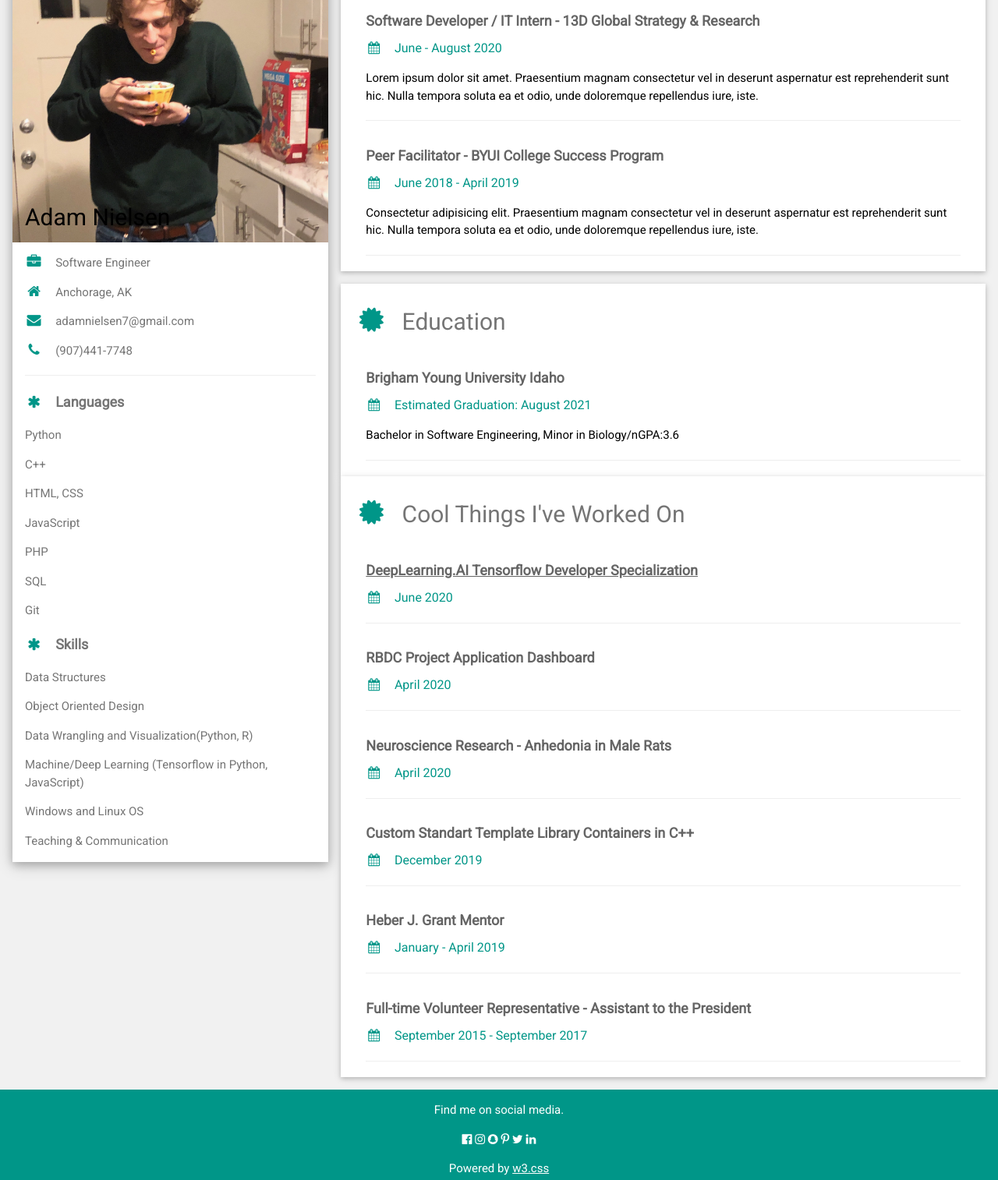
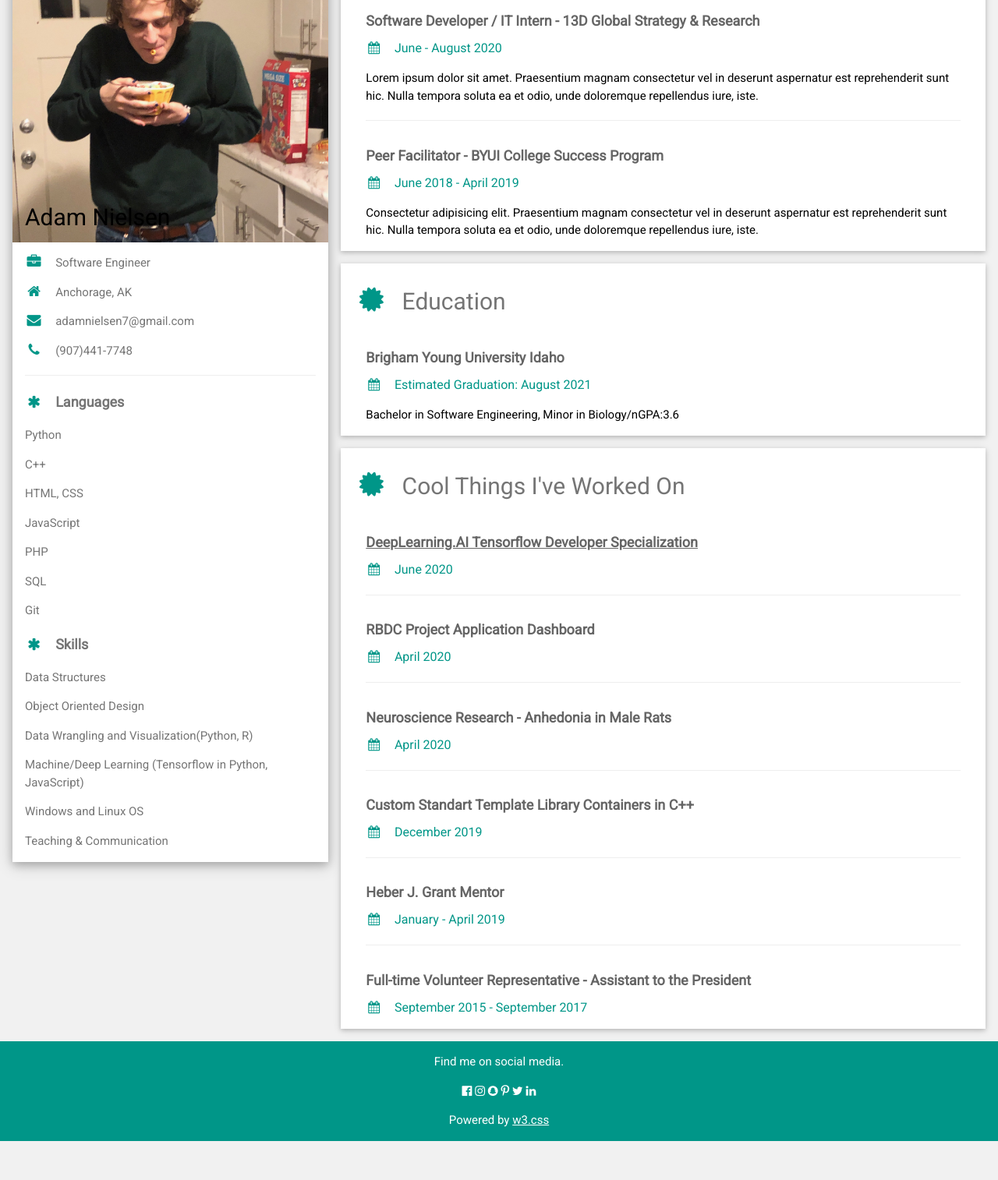
Before and after one commit to AdamNielsen7/CV-webpage, a plain HTML site: page index.html in a window 1280 px wide. Shown: the part 110-1624 px from the top of the page at 78% size. After the commit the page ends 1574 px from the top, so only its background shows below. Drawn offline with nearby package versions, Linux system fonts and the light colour scheme.

Commit message:
clean up

```diff
--- a/index.html
+++ b/index.html
@@ -70,17 +70,15 @@ html,body,h1,h2,h3,h4,h5,h6 {font-family: "Roboto", sans-serif}
           <h5 class="w3-opacity"><b>Peer Facilitator - BYUI College Success Program</b></h5>
           <h6 class="w3-text-teal"><i class="fa fa-calendar fa-fw w3-margin-right"></i>June 2018 - April 2019</h6>
           <p>Consectetur adipisicing elit. Praesentium magnam consectetur vel in deserunt aspernatur est reprehenderit sunt hic. Nulla tempora soluta ea et odio, unde doloremque repellendus iure, iste.</p>
-          <hr>
         </div>
       </div>
 
-      <div class="w3-container w3-card w3-white">
+      <div class="w3-container w3-card w3-white w3-margin-bottom">
         <h2 class="w3-text-grey w3-padding-16"><i class="fa fa-certificate fa-fw w3-margin-right w3-xxlarge w3-text-teal"></i>Education</h2>
         <div class="w3-container">
           <h5 class="w3-opacity"><b>Brigham Young University Idaho</b></h5>
           <h6 class="w3-text-teal"><i class="fa fa-calendar fa-fw w3-margin-right"></i>Estimated Graduation: August 2021</h6>
           <p>Bachelor in Software Engineering, Minor in Biology/nGPA:3.6</p>
-          <hr>
         </div>
       </div>
 
@@ -120,7 +118,6 @@ html,body,h1,h2,h3,h4,h5,h6 {font-family: "Roboto", sans-serif}
             <h5 class="w3-opacity"><b>Full-time Volunteer Representative - Assistant to the President </b></h5>
             <h6 class="w3-text-teal"><i class="fa fa-calendar fa-fw w3-margin-right"></i>September 2015 - September 2017</h6>
             <p></p>
-            <hr>
         </div>
       </div>
 
```
